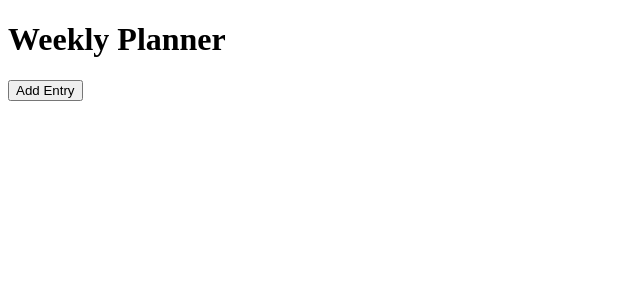
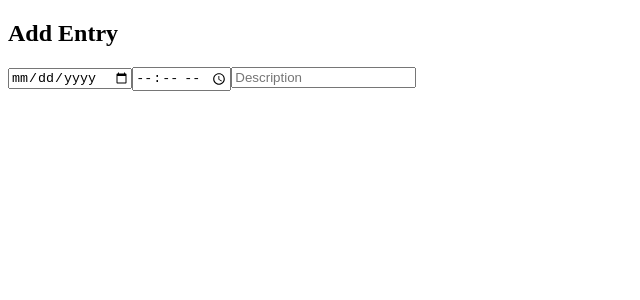
Before and after one commit to rachelbeacham/weekly-planner, a React app: page / in a window 1280 px wide. Shown: the top 300 px of the page, without its empty margins (0-640 px from the left). Built offline with nearby package versions, Linux system fonts and the light colour scheme; the HTML template or start-up script is replaced by a standard one.

Commit message:
Added elements for add entry modal. #1

```diff
--- a/src/components/addEntryModal.jsx
+++ b/src/components/addEntryModal.jsx
@@ -3,7 +3,16 @@ import React from 'react';
 export default class AddEntry extends React.Component {
   render() {
     return (
-
+      <div className="d-flex justify-content-center align-items-center min-vh-100">
+        <div className="border border-dark barder-2 py-3 px-4">
+          <h2 className="salmon text-center">Add Entry</h2>
+          <form>
+            <input type="date"/>
+            <input type="time"/>
+            <input type="textarea" placeholder="Description" rows="5"/>
+          </form>
+        </div>
+      </div>
     )
   }
 }
--- a/src/planner.jsx
+++ b/src/planner.jsx
@@ -1,8 +1,11 @@
 import React from 'react';
+import AddEntry from './components/addEntryModal';
 
 export default class Planner extends React.Component {
   render() {
     return(
+      <AddEntry />
+    /*
     <>
     <header className="d-flex justify-content-center">
       <h1 className="mt-4 salmon">Weekly Planner</h1>
@@ -12,7 +15,7 @@ export default class Planner extends React.Component {
         <button className="py-1 px-3 rounded salmon hover-shadow btn btn-outline-secondary">Add Entry</button>
       </div>
     </main>
-      </>
+    </> */
     )
   }
 }
```
Lines whose indentation alone changed are shown as unchanged.
